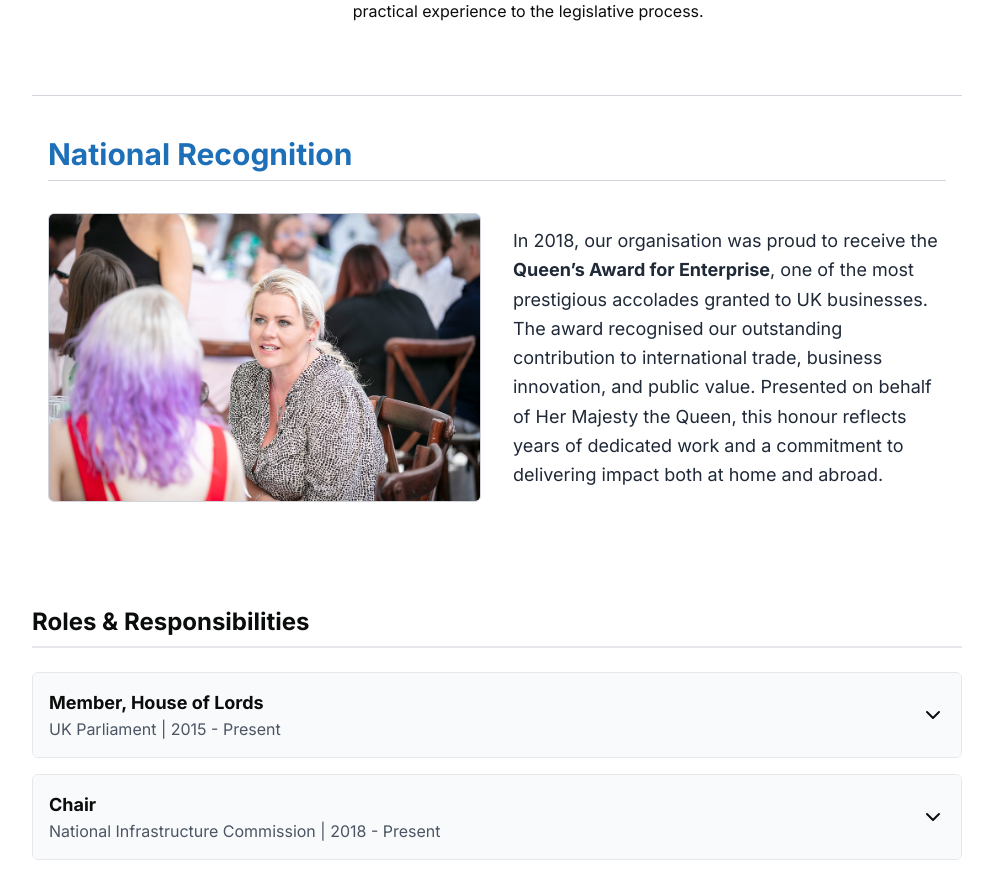
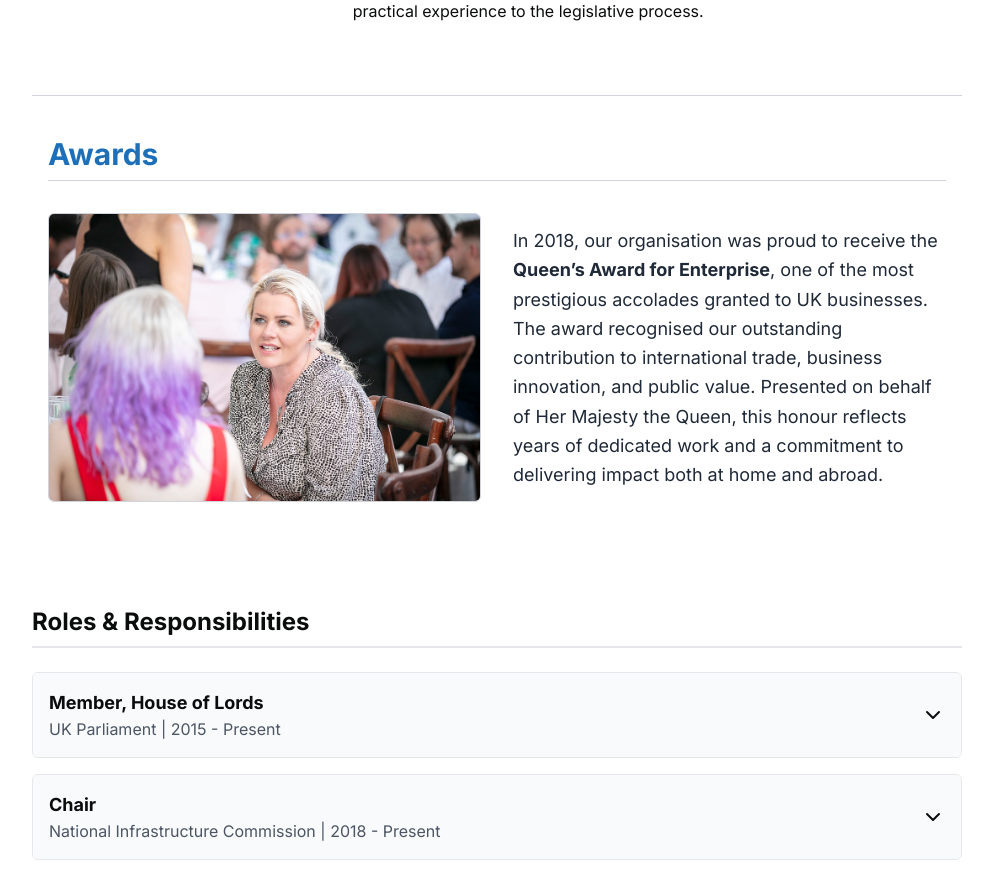
Before and after one commit to zakfarnworth23/farnworthdotorguk, a Next.js app: page / in a window 1280 px wide. Shown: the part 1120-1995 px from the top of the page, without its empty margins (143-1136 px from the left). Built offline with nearby package versions, Linux system fonts and the light colour scheme.

Commit message:
Update achievements-section.tsx

```diff
--- a/components/achievements-section.tsx
+++ b/components/achievements-section.tsx
@@ -25,7 +25,7 @@ export default function RecognitionSection() {
     <section id="recognition" className="py-10 mt-10 border-t border-gray-300">
       <div className="max-w-6xl mx-auto px-4">
         <h2 className="text-2xl md:text-3xl font-bold mb-8 text-govuk-blue border-b border-gray-300 pb-2">
-          National Recognition
+          Awards
         </h2>
         <div className="grid grid-cols-1 md:grid-cols-2 gap-8 items-center">
           {/* Left: Auto-rotating image */}
```
